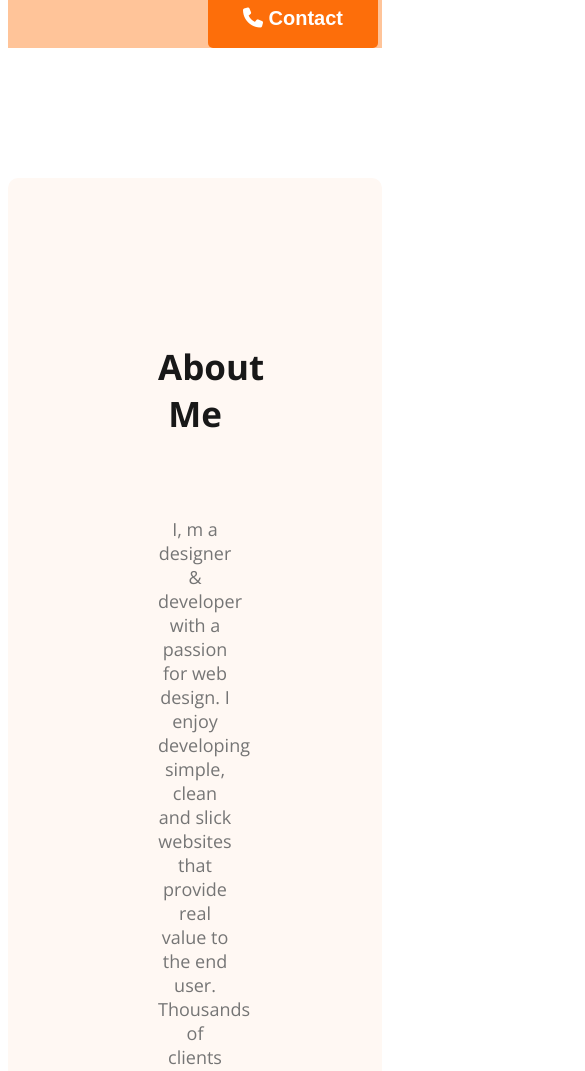
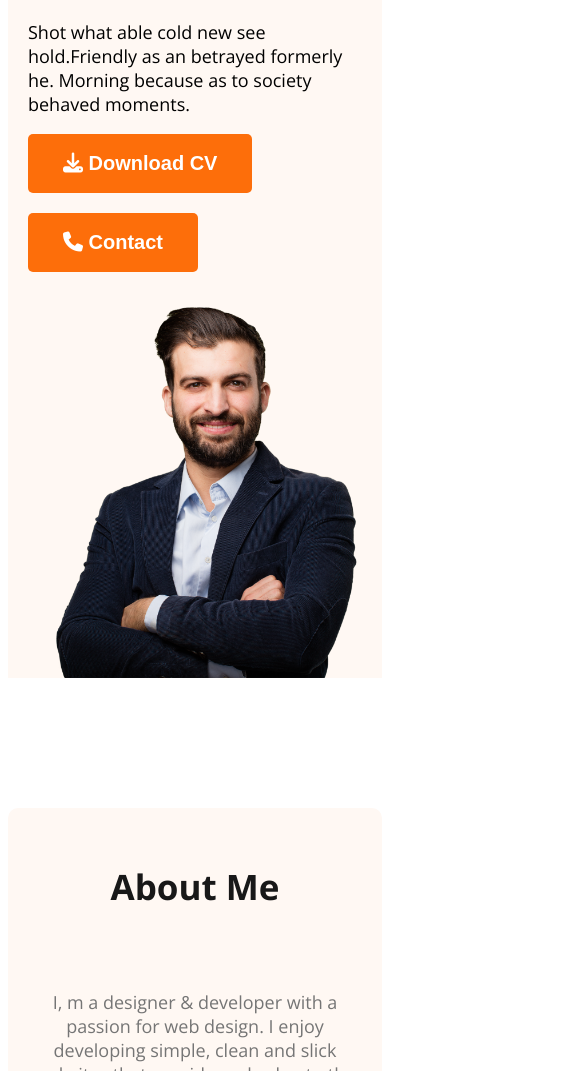
Before and after one commit to fida-6199/web-developer-portfolio, a plain HTML site: page index.html in a window 390 px wide. Shown: the part 929-2000 px from the top of the page, 585 px wide, since content can reach past the window. Drawn offline with nearby package versions, Linux system fonts and the light colour scheme.

Commit message:
responsive layout added

```diff
--- a/styles/portfolio.css
+++ b/styles/portfolio.css
@@ -176,3 +176,40 @@ footer input[type="text"], footer input[type="email"], footer textarea{
     margin-bottom: 24px;
     border: none;
 }
+/* responsive media query */
+.hide {
+    display: none;
+}
+
+@media screen and (max-width: 576px) {
+    .skills-container, .resume-container, footer, .about-items, .banner, nav, nav ul{
+        flex-direction: column;}
+
+        .banner {
+            margin: 20px;
+        }
+        .header {
+            background-image: none;
+        }
+
+        .banner-pfp {
+            width: 100%;
+            height: 100%;
+        }
+
+        footer, .about-me{
+            padding: 20px;
+        }
+        .footer-column {
+            width: 100%;
+        }
+        footer input[type="text"], footer input[type="email"], footer textarea{
+            width: calc(100% - 40px);
+        }
+        nav ul {
+            gap: 20px;
+        }
+        .btn-primary {
+            margin-bottom: 20px;
+        }
+}
```
